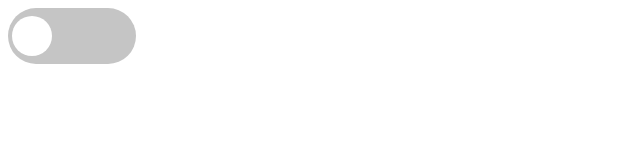
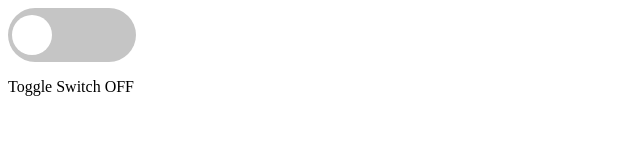
Before and after one commit to SpearJin/react_web_feature, a React (Create React App) app: page / in a window 1280 px wide. Shown: the top 162 px of the page, without its empty margins (0-640 px from the left). Built offline with nearby package versions, Linux system fonts and the light colour scheme.

Commit message:
checkBox 기능 구현

```diff
--- a/src/components/toggle/toggle.css
+++ b/src/components/toggle/toggle.css
@@ -1,7 +1,9 @@
 .toggle {
   display: flex;
+  flex-direction: column;
+  justify-content: space-between;
   width: 8rem;
-  height: 3.5rem;
+  height: 6.5rem;
   border-radius: 80px;
 }
 
--- a/src/components/toggle/toggle.jsx
+++ b/src/components/toggle/toggle.jsx
@@ -1,13 +1,25 @@
-import React from 'react';
+import React, { useState } from 'react';
 import './toggle.css';
 
 const Toggle = () => {
+  const [switchText, setSwitchText] = useState('OFF');
+
+  const onClickSwitch = (e) => {
+    const checked = e.target.checked;
+    if (checked) {
+      setSwitchText('ON');
+    } else {
+      setSwitchText('OFF');
+    }
+  };
+
   return (
     <div className='toggle'>
       <label className='toggle_label'>
-        <input type='checkbox' className='toggle_input' />
+        <input type='checkbox' className='toggle_input' onClick={onClickSwitch} />
         <span className='toggle_span'></span>
       </label>
+      <p>Toggle Switch {switchText}</p>
     </div>
   );
 };
```
